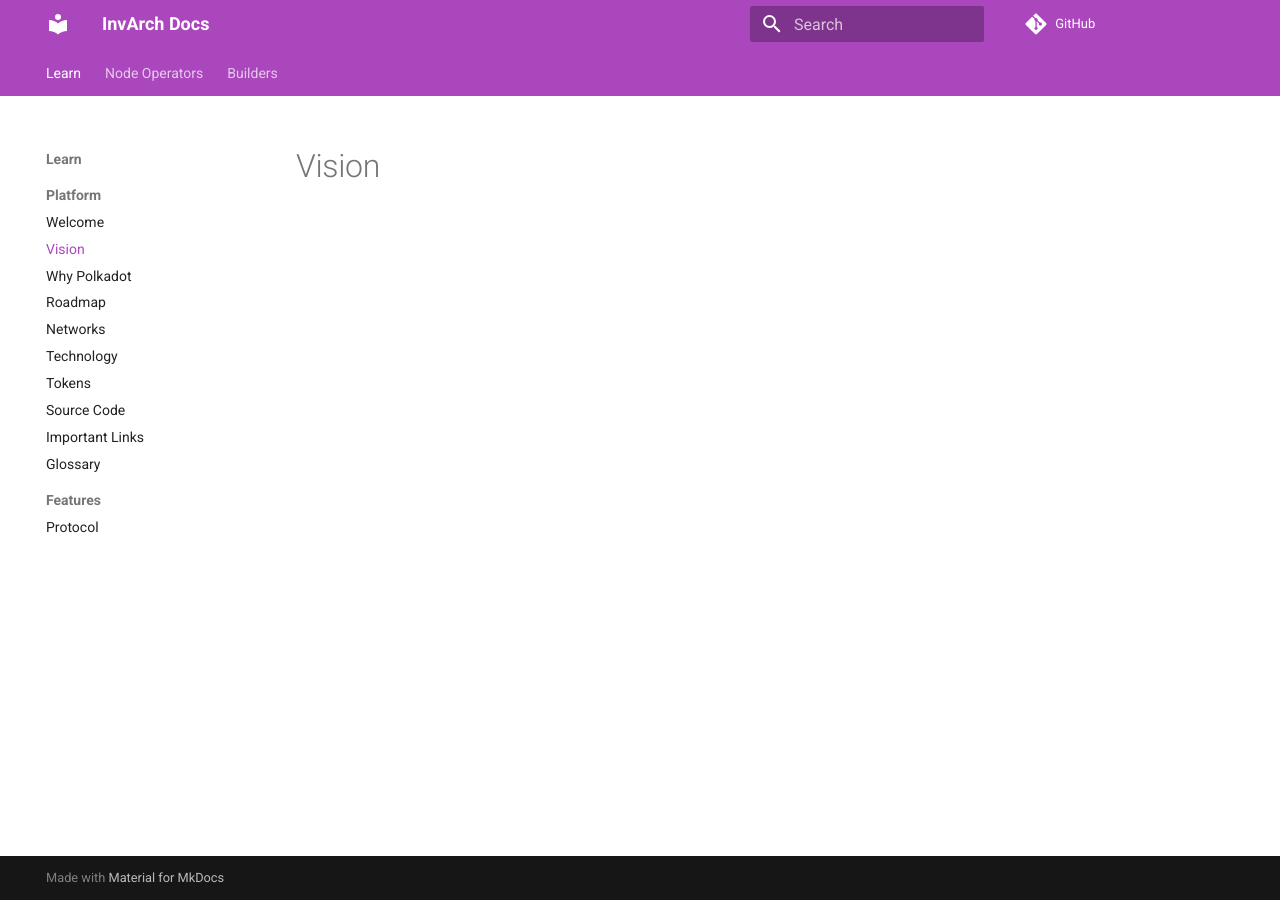
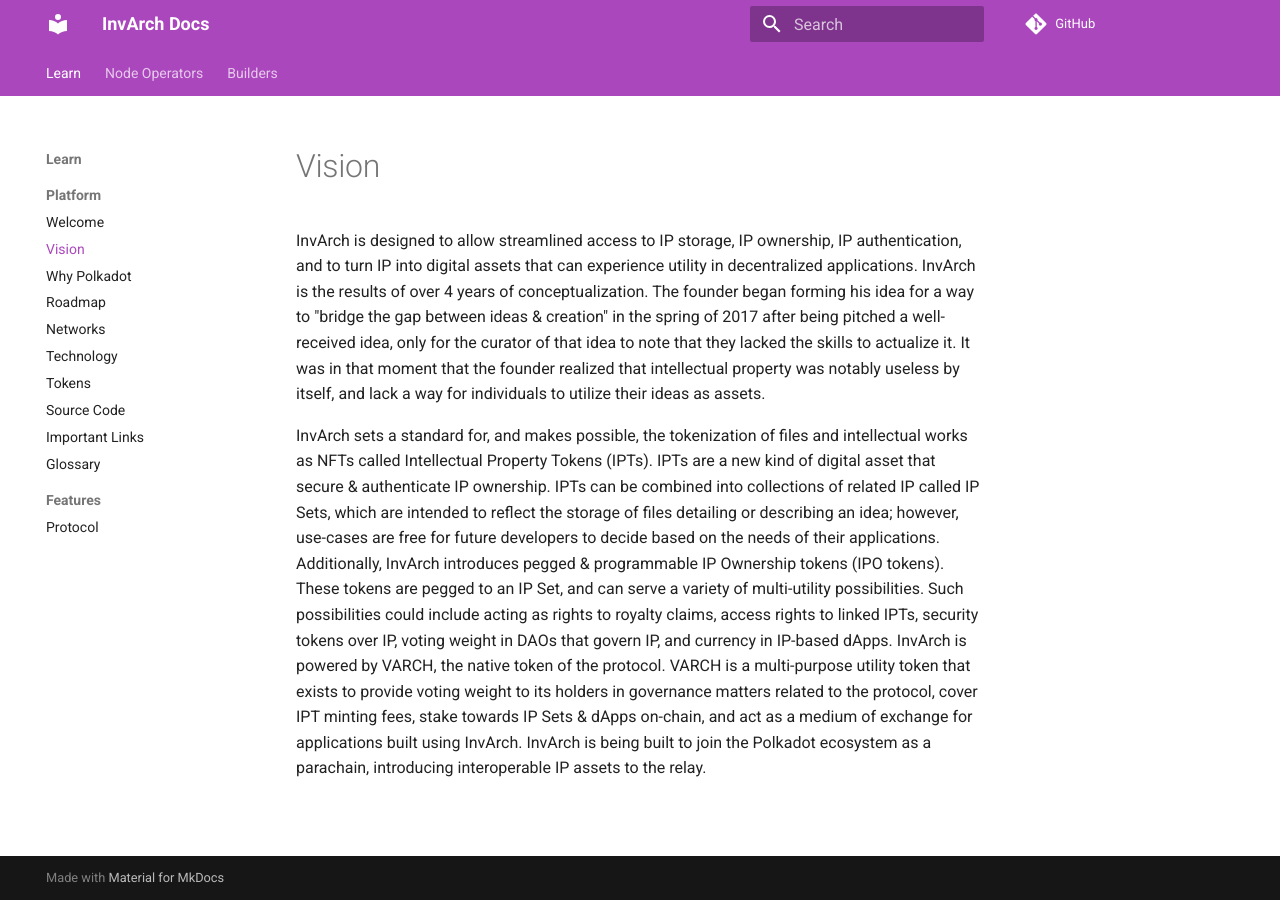
Before and after one commit to Abstracted-Labs/InvArch-docs, an MkDocs documentation site: the page built from docs/vision.md, in a window 1280 px wide. Built offline with MkDocs 1.6.1 and Material for MkDocs 9.7.7, drawn with Linux system fonts in a browser that asks for light colours; comment, search, counter and statistics services are not loaded.

Commit message:
Feat: update vision

```diff
--- a/docs/vision.md
+++ b/docs/vision.md
@@ -1 +1,5 @@
 # Vision
+
+InvArch is designed to allow streamlined access to IP storage, IP ownership, IP authentication, and to turn IP into digital assets that can experience utility in decentralized applications. InvArch is the results of over 4 years of conceptualization. The founder began forming his idea for a way to "bridge the gap between ideas & creation" in the spring of 2017 after being pitched a well-received idea, only for the curator of that idea to note that they lacked the skills to actualize it. It was in that moment that the founder realized that intellectual property was notably useless by itself, and lack a way for individuals to utilize their ideas as assets.
+
+InvArch sets a standard for, and makes possible, the tokenization of files and intellectual works as NFTs called Intellectual Property Tokens (IPTs). IPTs are a new kind of digital asset that secure & authenticate IP ownership. IPTs can be combined into collections of related IP called IP Sets, which are intended to reflect the storage of files detailing or describing an idea; however, use-cases are free for future developers to decide based on the needs of their applications. Additionally, InvArch introduces pegged & programmable IP Ownership tokens (IPO tokens). These tokens are pegged to an IP Set, and can serve a variety of multi-utility possibilities. Such possibilities could include acting as rights to royalty claims, access rights to linked IPTs, security tokens over IP, voting weight in DAOs that govern IP, and currency in IP-based dApps. InvArch is powered by VARCH, the native token of the protocol. VARCH is a multi-purpose utility token that exists to provide voting weight to its holders in governance matters related to the protocol, cover IPT minting fees, stake towards IP Sets & dApps on-chain, and act as a medium of exchange for applications built using InvArch. InvArch is being built to join the Polkadot ecosystem as a parachain, introducing interoperable IP assets to the relay.
```
Also changed, not shown: docs/index.md (+1 -1 lines).
